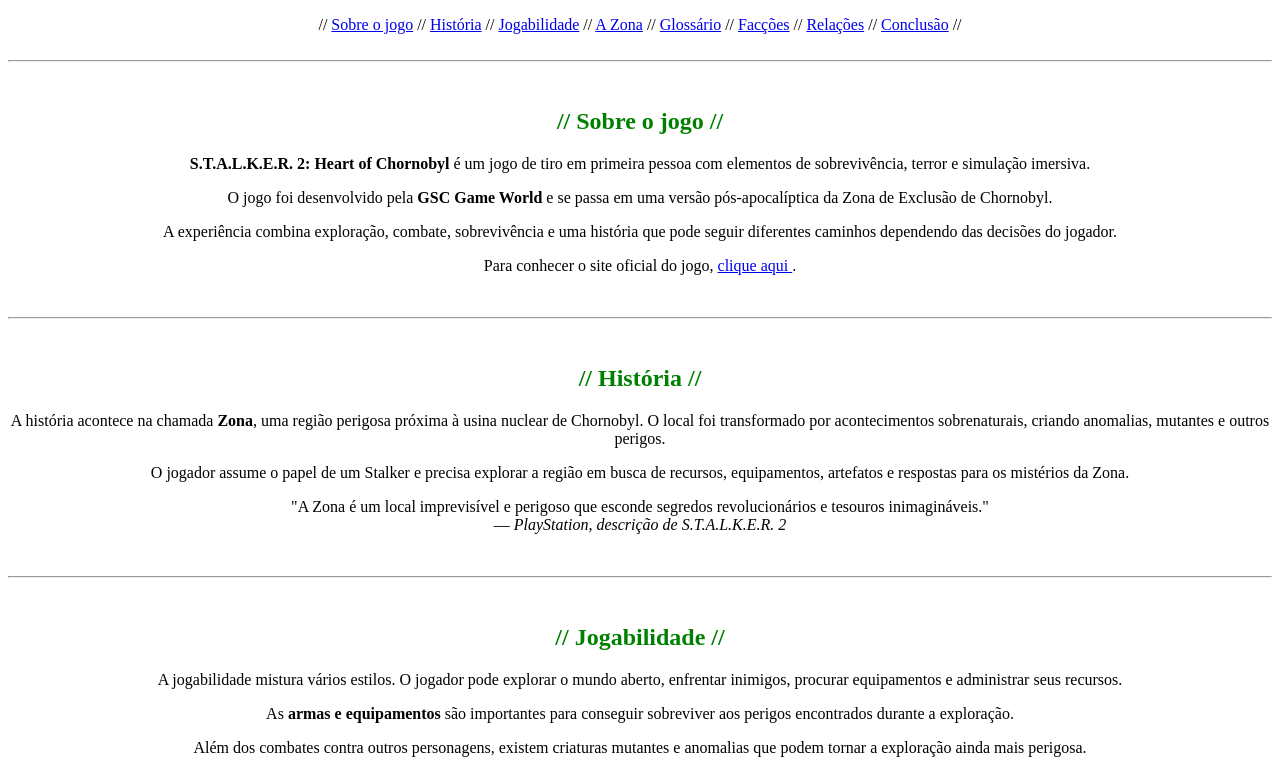
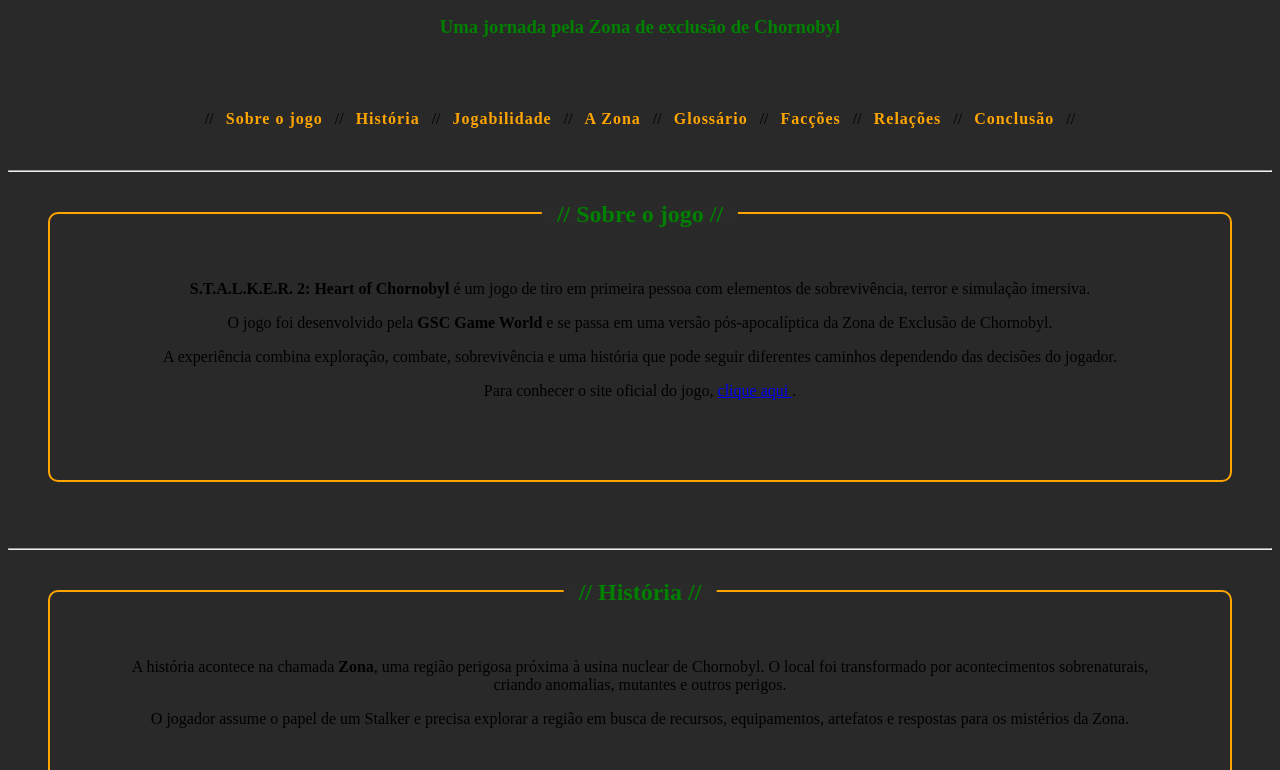
Before and after one commit to MarkusLubaki/Stalker2WebsiteStudy, a plain HTML site: page index.html in a window 1280 px wide. Shown: the part 91-861 px from the top of the page. Drawn offline with Linux system fonts and the light colour scheme.

Commit message:
Some changes in CSS / Fixing

```diff
--- a/style.css
+++ b/style.css
@@ -1,82 +1,96 @@
 body {
     min-height: 100vh;
     font-family: "Libre Caslon Condensed", serif;
+    background-color: rgb(41, 41, 41);
 }
 
 .main {
-    position: flex;
+    display: flex;
+    flex-direction: column;
     align-items: center;
     justify-content: center;
     text-align: center;
-    color: rgb(255, 68. 0);
     color: green;
+}
+
+.cab {
+    display: block;
+    width: 100%;
+    margin: 0;
+    padding: 2vh 0;
+    text-align: center;
+}
+
+.cab a {
+    color: orange;
+    text-decoration: none;
+    font-weight: bold;
+    letter-spacing: 1px;
+    padding: 4px 8px;
+    border-radius: 6px;
+    transition: color 0.2s, background-color 0.2s;
+}
+
+.cab a:hover {
+    color: #2a2a2a;
+    background-color: orange;
 }
 
 h2 {
     color: green;
 }
 
-ul{
+ul {
     color: orangered;
 }
 
-.cab {
-    position: flex;
-    align-items: center;
-    justify-content: center;
+#sobre,
+#historia,
+#jogabilidade,
+#zona,
+.mutant,
+#gloss,
+#faccao,
+#conclusao,
+#conexao,
+#forms {
+    position: relative;
     text-align: center;
+    border: 2px solid orange;
+    border-radius: 10px;
+    padding: 4vh 8vh 8vh;
+    margin: 5vh;
 }
 
-#sobre {
-    position: flex;
-    text-align: center;
-}
-
-#historia {
-    position: flex;
-    text-align: center;
-}
-
-#jogabilidade {
-    position: flex;
-    text-align: center;
-}
-
-#zona {
-    position: flex;
-    text-align: center;
+:is(#sobre, #historia, #jogabilidade, #zona, .mutant,
+    #gloss, #faccao, #conclusao, #conexao, #forms) h2 {
+    position: absolute;
+    top: 0;
+    left: 50%;
+    transform: translate(-50%, -50%);
+    margin: 0;
+    padding: 0 15px;
+    white-space: nowrap;
+    background-color: #2a2a2a;
 }
 
 .mutant {
-    position: flex;
     text-align: left;
 }
 
-#gloss {
-    position: flex;
-    text-align: center;
+ul {
+    color: orangered;
+    list-style-position: inside;
+    padding-left: 0;
 }
 
-#faccao {
-    position: flex;
-    text-align: center;
-}
-
-#conclusao {
-    position: flex;
-    text-align: center;
-}
-
-#conexao {
-    position: flex;
-    text-align: center;
-    justify-content: center;
-}
-
-#forms {
-    position: flex;
-    text-align: center;
-    justify-content: center;
+blockquote {
+    color: green;
+    margin-top: 50px;
+    margin-bottom: 50px;
+    margin-left: 50px;
+    padding-left: 15px;
+    border-left: 3px solid #ccc;
 }
 
 table {
@@ -84,14 +98,19 @@ table {
     width: 100%;
 }
 
-td, th {
+td,
+th {
     border: 1px solid #ddd;
     padding: 8px;
 }
 
-tr:nth-child(even){background-color: #f2f2f2;}
+tr:nth-child(even) {
+    background-color: #f2f2f2;
+}
 
-tr:hover {background-color: #ddd;}
+tr:hover {
+    background-color: #ddd;
+}
 
 th {
     padding-top: 12px;
```
Lines whose indentation alone changed are shown as unchanged.
